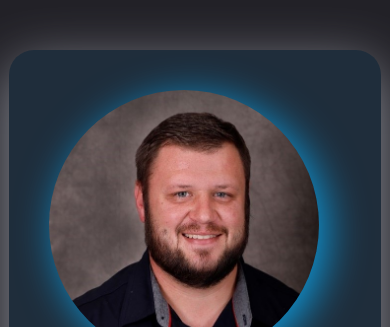
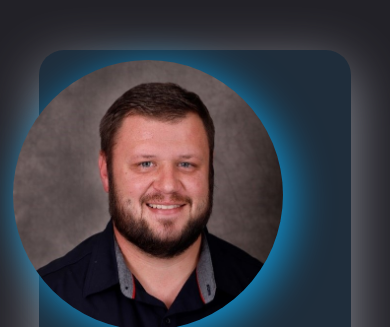
Before and after one commit to AJLaubscher/AJLaubscherCV, a plain HTML site: page index.html in a window 390 px wide. Shown: the top 327 px of the page. Drawn offline with Linux system fonts and the light colour scheme; a web font is replaced by a local one.

Commit message:
adjusted mobile settings

```diff
--- a/style.css
+++ b/style.css
@@ -22,7 +22,7 @@ body{
     background: #1f2d3b;
     margin: 50px;
     display: grid;
-     grid-template-columns: 1fr 1fr; /* 2colums on desktop */
+    grid-template-columns: 1fr 1fr; /* 2colums on desktop */
     box-shadow:  0 15px 55px #90939c;
     border-radius: 25px;
 }
@@ -304,9 +304,11 @@ body{
     .achieveLeft, .achieveRight,
     .expYear, .expJobTitle, .expDesc,
     .headings, .ref_Left, .ref_Right{
+
         width: 100%;
         height: auto;
         grid-column: span 1;
+        padding: 10px;
     }
     .expDesc{
         padding: 0%;
@@ -317,3 +319,29 @@ body{
     }
 
 }
+
+@media(max-width: 768px){
+    .container{
+        grid-template-columns: 1fr;
+    }
+
+    .profile, .BasicInfo, .skills, .hobbies,
+    .eduYear, .eduDegree,
+    .achieveLeft, .achieveRight,
+    .expYear, .expJobTitle, .expDesc,
+    .headings, .ref_Left, .ref_Right{
+
+        width: 75%;
+        height: auto;
+        grid-column: span 1;
+        padding: 10px;
+    }
+    .expDesc{
+        padding: 0%;
+    }
+    .ref_Right, .ref_Left{
+        justify-content: center;
+        padding: 0;
+    }
+
+}
```
